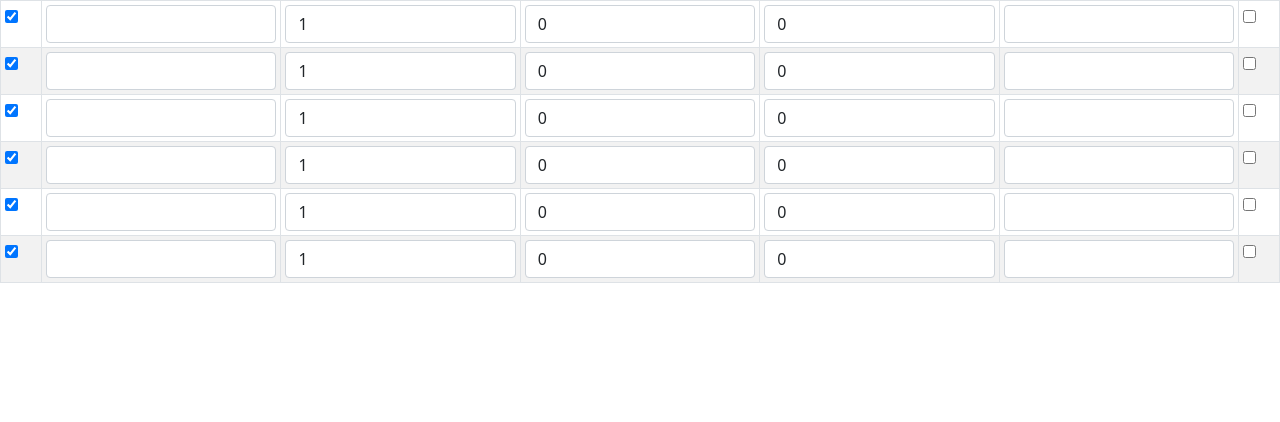
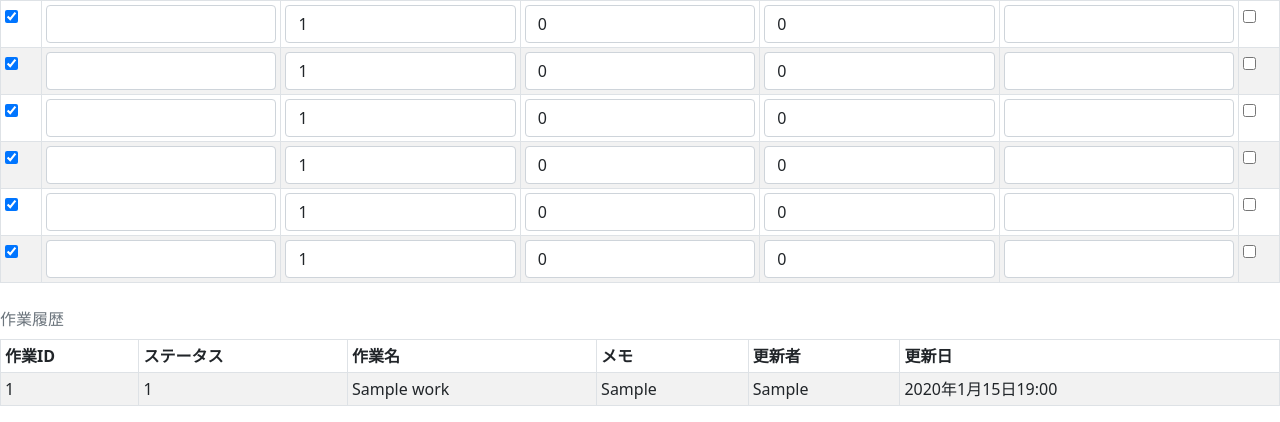
Before and after one commit to yahayuta/conspro2, a Django app: page /inventory/edit/1/ in a window 1280 px wide. Shown: the part 2764-3186 px from the top of the page. Before the commit the page ends 3047 px from the top, so only its background shows below. Run offline with Django 4.2, Linux system fonts and the light colour scheme; a user stored in the database is signed in; tables that the repository leaves empty hold one stand-in row (values such as "Sample post"); some libraries are stand-ins or nearby versions.

Commit message:
在庫に作業履歴を表示・バグフィックス

```diff
--- a/main/models/work.py
+++ b/main/models/work.py
@@ -29,7 +29,7 @@ class Work(models.Model):
     modified = models.DateTimeField(verbose_name="更新日", auto_now=True)
 
     def __str__(self):
-        return '会社:'+self.company.name+' ID:'+str(self.id)+' ステータス:'+self.get_status_display()+' 作業名:'+str(self.name)+' 型式:'+self.machine_name+' 号機:'+self.serial_no+' 顧客:'+self.client.name
+        return '会社:'+self.company.name+' ID:'+str(self.id)+' ステータス:'+self.get_status_display()+' 作業名:'+str(self.name)+' 型式:'+self.work_inventory.name+' 号機:'+self.work_inventory.serial_no+' 顧客:'+self.client.name
 
     def get_absolute_url(self):
         return reverse('work_list')
--- a/main/service/work_xls_handler.py
+++ b/main/service/work_xls_handler.py
@@ -43,7 +43,7 @@ def create_work_invoice(id):
         if work_row.is_out == False:
             continue
 
-        sheet['B'+str(row)] =  f'{work.machine_name},{work.serial_no}'
+        sheet['B'+str(row)] =  f'{work.work_inventory.name},{work.work_inventory.serial_no}'
         sheet['B'+str(row+1)] = work_row.name
         sheet['G'+str(row)] = work_row.count
         sheet['H'+str(row)] = work_row.price
@@ -54,7 +54,7 @@ def create_work_invoice(id):
 
     sheet_order = wb['オーダー表']
     sheet_order['C4'] = client.name
-    sheet_order['C5'] = work.serial_no
+    sheet_order['C5'] = f'{work.work_inventory.name},{work.work_inventory.serial_no}'
     sheet_order['C7'] = work.name
     row=18
 
@@ -80,7 +80,7 @@ def create_work_invoice(id):
 
     # Excelを返すためにcontent_typeに「application/vnd.ms-excel」をセットします。
     response = HttpResponse(content_type='application/vnd.ms-excel')
-    response['Content-Disposition'] = 'attachment; filename=%s' % work.machine_name + '_' + str(time.time()) + '.xlsx'
+    response['Content-Disposition'] = 'attachment; filename=%s' % f'{work.work_inventory.name}_{work.work_inventory.serial_no}' + '_' + str(time.time()) + '.xlsx'
 
     # データの書き込みを行なったExcelファイルを保存する
     wb.save(response)
--- a/main/templates/inventory_edit.html
+++ b/main/templates/inventory_edit.html
@@ -50,6 +50,33 @@
             </table>
         </div>
         {{ formset.management_form }}
+        <div class="table-responsive">
+            <table class="table table-striped table-bordered table-sm caption-top">
+                <caption>作業履歴</caption>
+                <thead>
+                    <tr>
+                        <th scope="col" class="text-nowrap">作業ID</th>
+                        <th scope="col" class="text-nowrap">ステータス</th>
+                        <th scope="col" class="text-nowrap">作業名</th>
+                        <th scope="col" class="text-nowrap">メモ</th>
+                        <th scope="col" class="text-nowrap">更新者</th>
+                        <th scope="col" class="text-nowrap">更新日</th>
+                    </tr>
+                </thead>
+                <tbody>
+                {% for work in works %}
+                    <tr>
+                        <td>{{ work.pk }}</td>
+                        <td>{{ work.status }}</td>
+                        <td>{{ work.name }}</td>
+                        <td>{{ work.memo }}</td>
+                        <td>{{ work.modifier }}</td>
+                        <td>{{ work.modified }}</td>
+                    </tr>
+                {% endfor %}
+                <tbody>
+            </table>
+        </div>
     </form>
 </body>
 </html>
--- a/main/templates/work_list.html
+++ b/main/templates/work_list.html
@@ -36,8 +36,6 @@
                 <td scope="row">{{ work.id }}</td>
                 <td>{{ work.get_status_display }}</td>
                 <td>{{ work.work_inventory.id|default:"" }}<br>{{ work.work_inventory.name|default:"" }}<br>{{ work.work_inventory.serial_no|default:"" }}</td>
-                <td>{{ work.machine_name }}</td>
-                <td>{{ work.serial_no }}</td>
                 <td>{{ work.client }}</td>
                 <td>{{ work.name }}</td>
                 <td>{{ work.total }}</td>
--- a/main/views/inventory.py
+++ b/main/views/inventory.py
@@ -6,7 +6,7 @@ from django.shortcuts import render, redirect, get_object_or_404
 from django_filters.views import FilterView
 from django.urls import reverse_lazy
 
-from ..models import Inventory
+from ..models import Inventory, Work
 from ..filters import InventoryFilter
 from ..service import inventory_xls_handler
 from ..forms import InventoryEditForm, InventoryOrderRowFormset
@@ -68,9 +68,15 @@ def inventory_edit(request, pk):
         formset.save()
         return redirect('inventory_list')
 
+    # 作業履歴を取得する
+    works = Work.objects.filter(work_inventory_id=pk)
+
+    print(works)
+
     context = {
         'form': form,
-        'formset': formset
+        'formset': formset,
+        'works': works
     }
 
     return render(request, 'inventory_edit.html', context)
```
